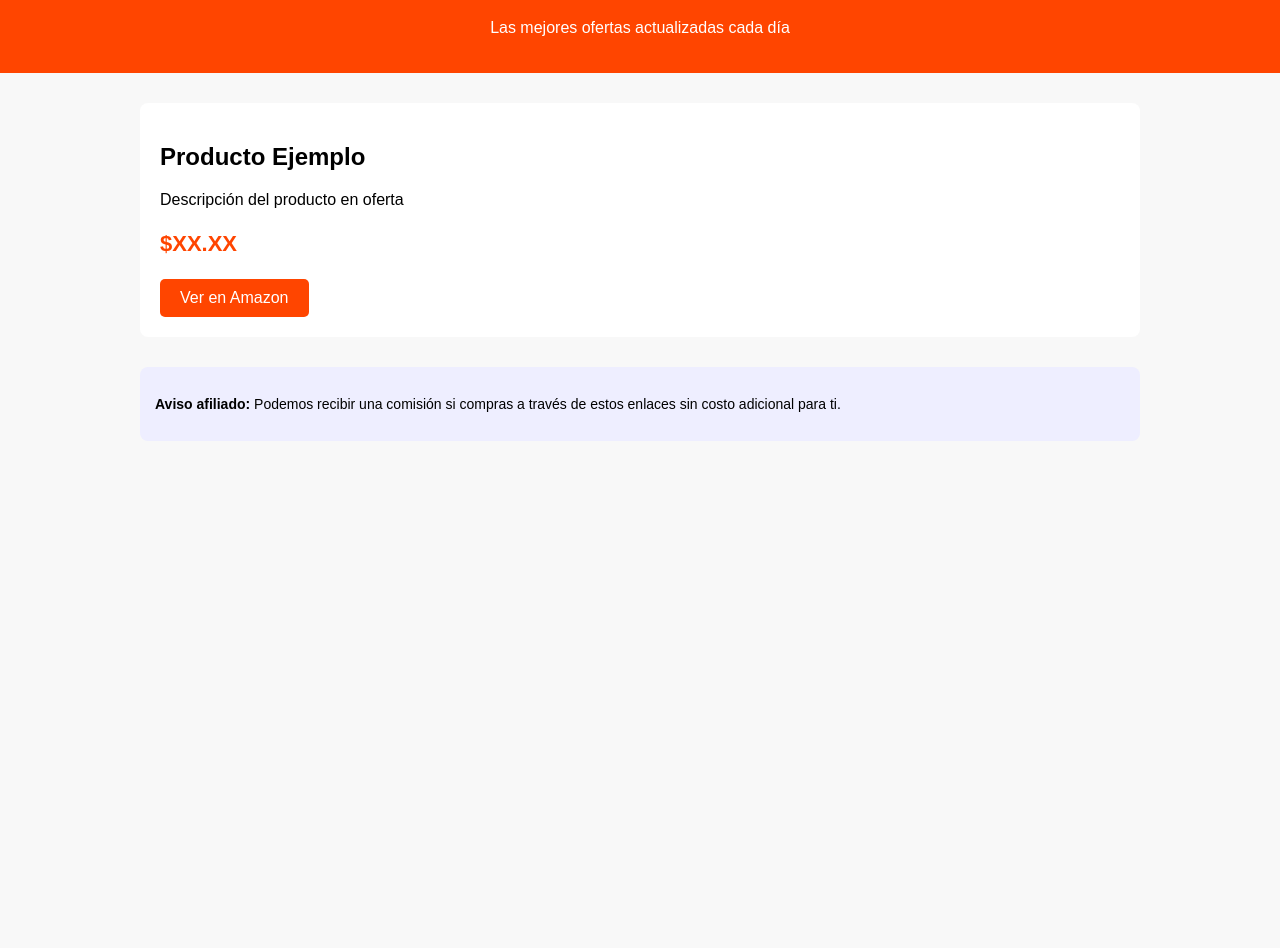
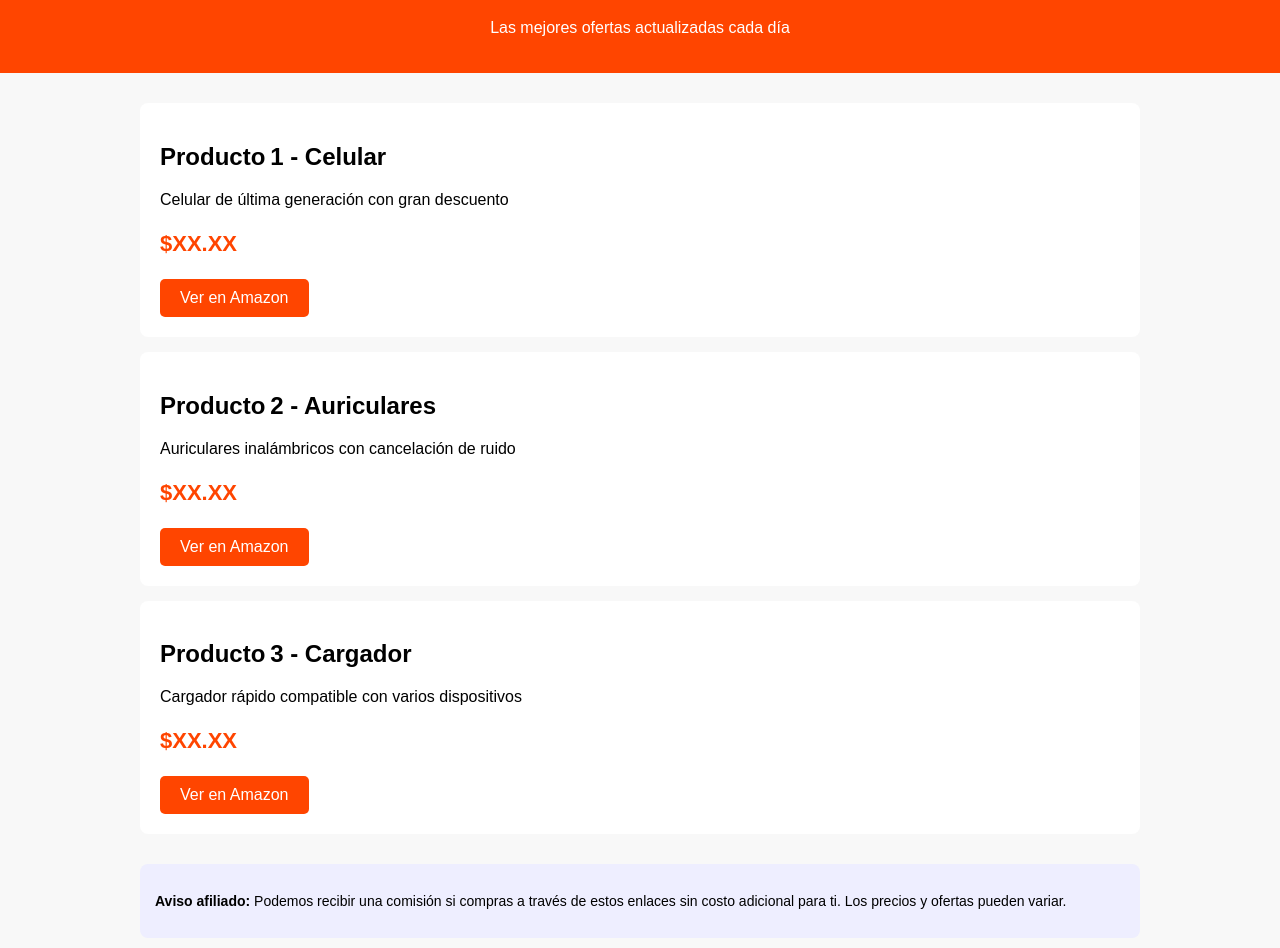
Before and after one commit to Axel247-okkkk/ofertas-del-dia, a plain HTML site: page index.html in a window 1280 px wide. Shown: the part 82-1030 px from the top of the page. Before the commit the page ends 800 px from the top, so only its background shows below. Drawn offline with Linux system fonts and the light colour scheme.

Commit message:
Actualizar página con varias ofertas
Updated product details and added new offers.

```diff
--- a/index.html
+++ b/index.html
@@ -3,7 +3,7 @@
 <head>
     <meta charset="UTF-8">
     <meta name="viewport" content="width=device-width, initial-scale=1.0">
-    <title>Ofertas del Día</title>
+    <title>🔥 Ofertas del Día</title>
     <style>
         body {
             font-family: Arial, sans-serif;
@@ -57,13 +57,25 @@
     </header>
     <div class="container">
         <div class="oferta">
-            <h2>Producto Ejemplo</h2>
-            <p>Descripción del producto en oferta</p>
+            <h2>Producto 1 - Celular</h2>
+            <p>Celular de última generación con gran descuento</p>
             <p class="precio">$XX.XX</p>
-            <a href="PONER_ENLACE_AMAZON_AQUI" class="boton">Ver en Amazon</a>
+            <a href="ENLACE_AMAZON_1" class="boton">Ver en Amazon</a>
+        </div>
+        <div class="oferta">
+            <h2>Producto 2 - Auriculares</h2>
+            <p>Auriculares inalámbricos con cancelación de ruido</p>
+            <p class="precio">$XX.XX</p>
+            <a href="ENLACE_AMAZON_2" class="boton">Ver en Amazon</a>
+        </div>
+        <div class="oferta">
+            <h2>Producto 3 - Cargador</h2>
+            <p>Cargador rápido compatible con varios dispositivos</p>
+            <p class="precio">$XX.XX</p>
+            <a href="ENLACE_AMAZON_3" class="boton">Ver en Amazon</a>
         </div>
         <div class="aviso">
-            <p><strong>Aviso afiliado:</strong> Podemos recibir una comisión si compras a través de estos enlaces sin costo adicional para ti.</p>
+            <p><strong>Aviso afiliado:</strong> Podemos recibir una comisión si compras a través de estos enlaces sin costo adicional para ti. Los precios y ofertas pueden variar.</p>
         </div>
     </div>
 </body>
```
